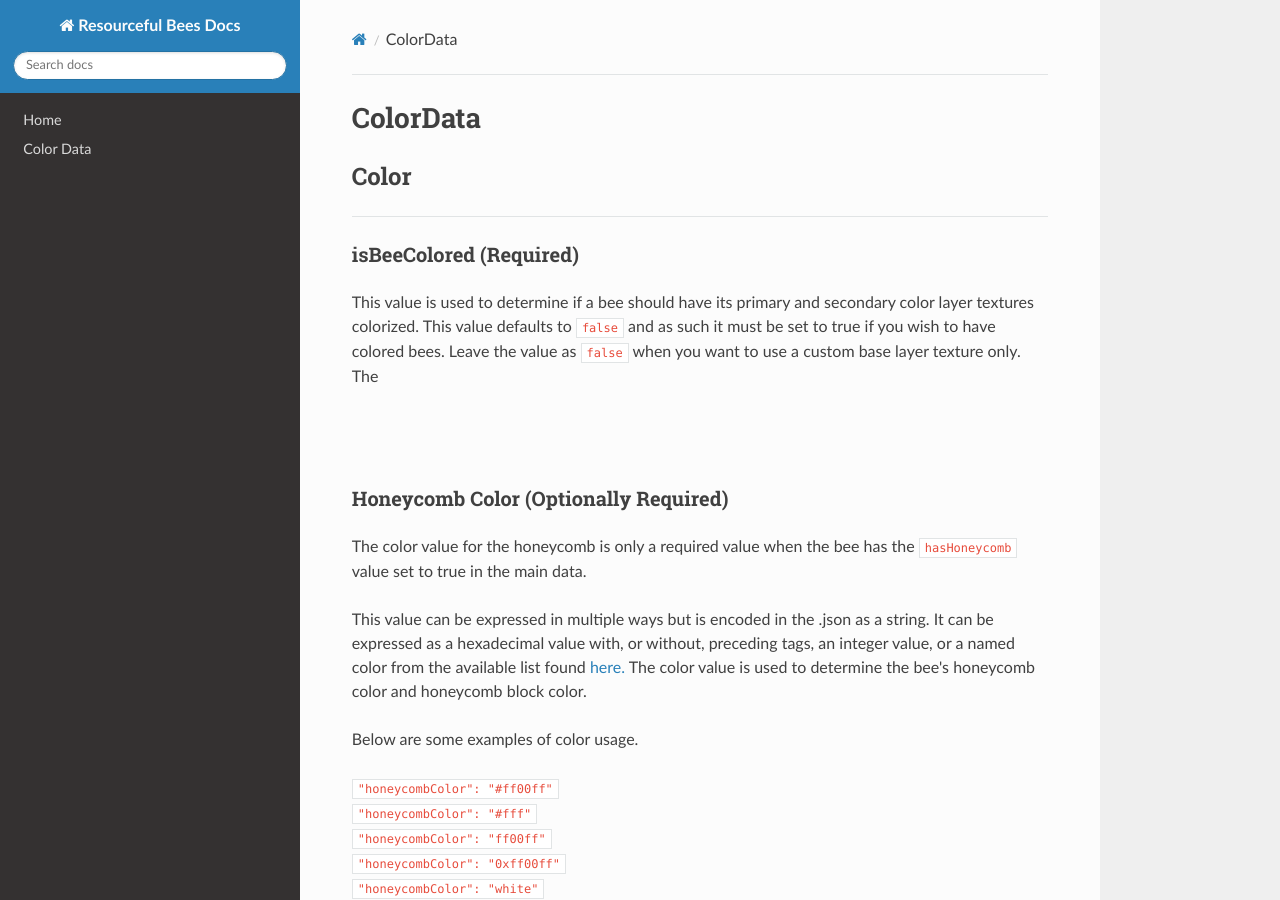
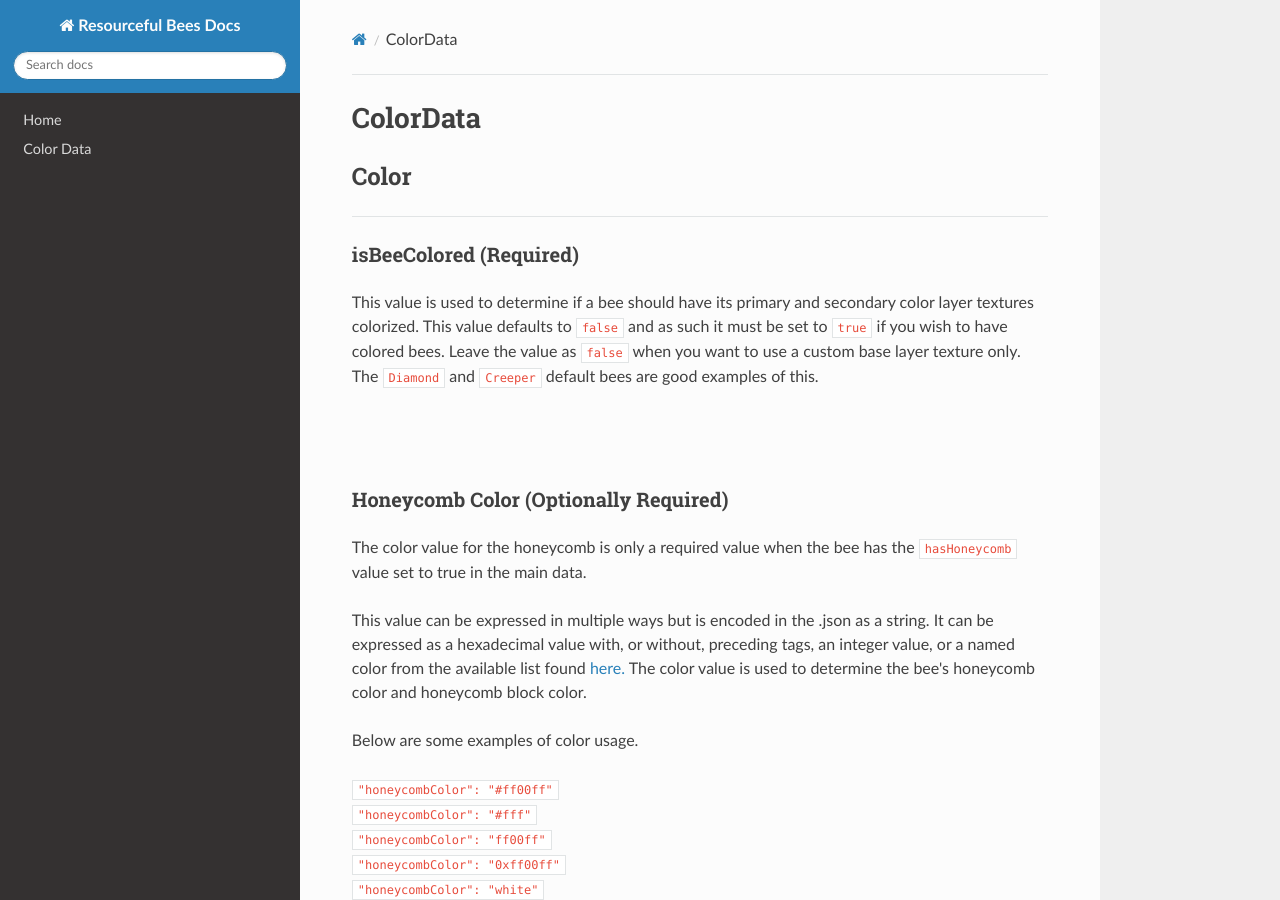
Before and after one commit to Team-Resourceful/ResourcefulBeesDocs, an MkDocs documentation site: the page built from docs/bee_data/color_data.md, in a window 1280 px wide and 900 px high. Built offline with MkDocs 1.6.1, drawn with Linux system fonts in a browser that asks for light colours; nearby versions of some CDN libraries.

Commit message:
docs/bee_data/color_data.md updated from https://stackedit.io/

```diff
--- a/docs/bee_data/color_data.md
+++ b/docs/bee_data/color_data.md
@@ -5,7 +5,7 @@
 
 ### **isBeeColored** (Required)
 
-This value is used to determine if a bee should have its primary and secondary color layer textures colorized. This value defaults to `false` and as such it must be set to true if you wish to have colored bees. Leave the value as `false` when you want to use a custom base layer texture only. The
+This value is used to determine if a bee should have its primary and secondary color layer textures colorized. This value defaults to `false` and as such it must be set to `true` if you wish to have colored bees. Leave the value as `false` when you want to use a custom base layer texture only. The `Diamond` and `Creeper` default bees are good examples of this.
 
 <br>
 <br>
```
Also changed, not shown: other parts of docs/bee_data/color_data.md (+1 -1 lines).
